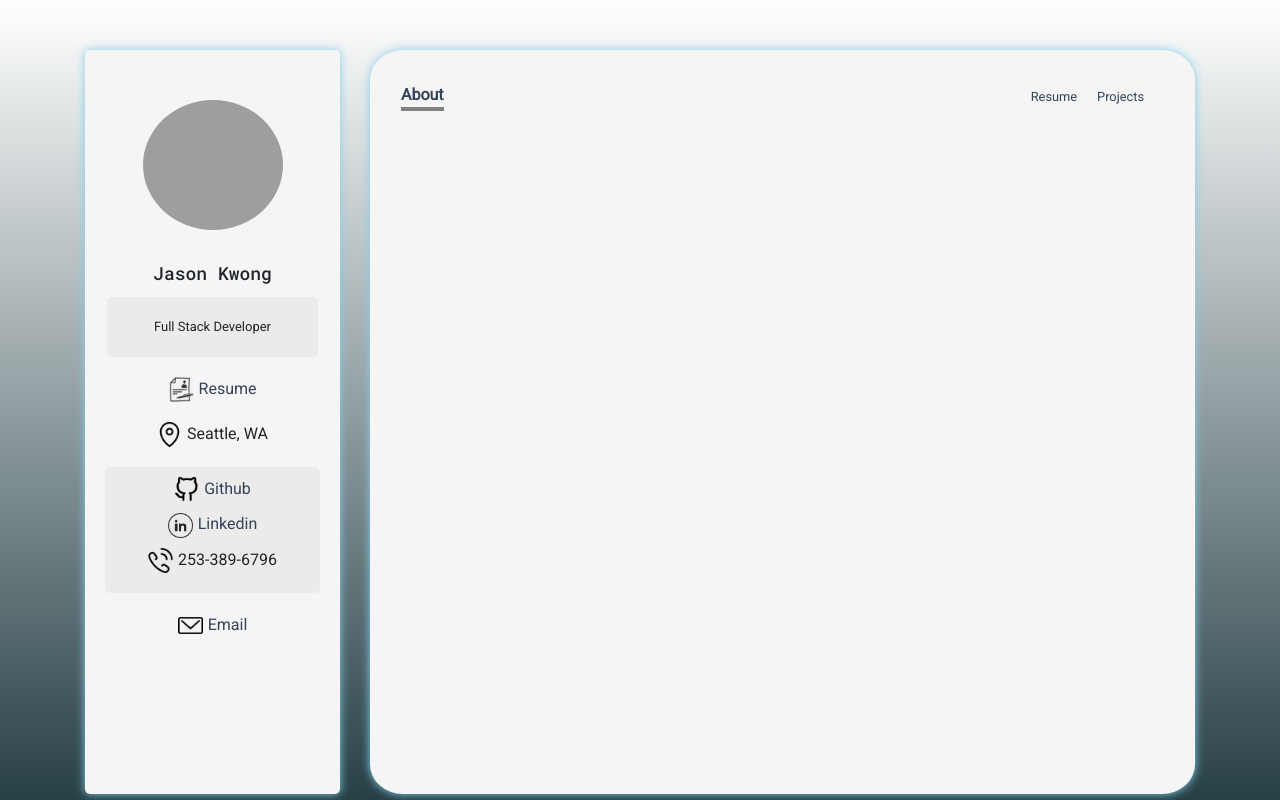
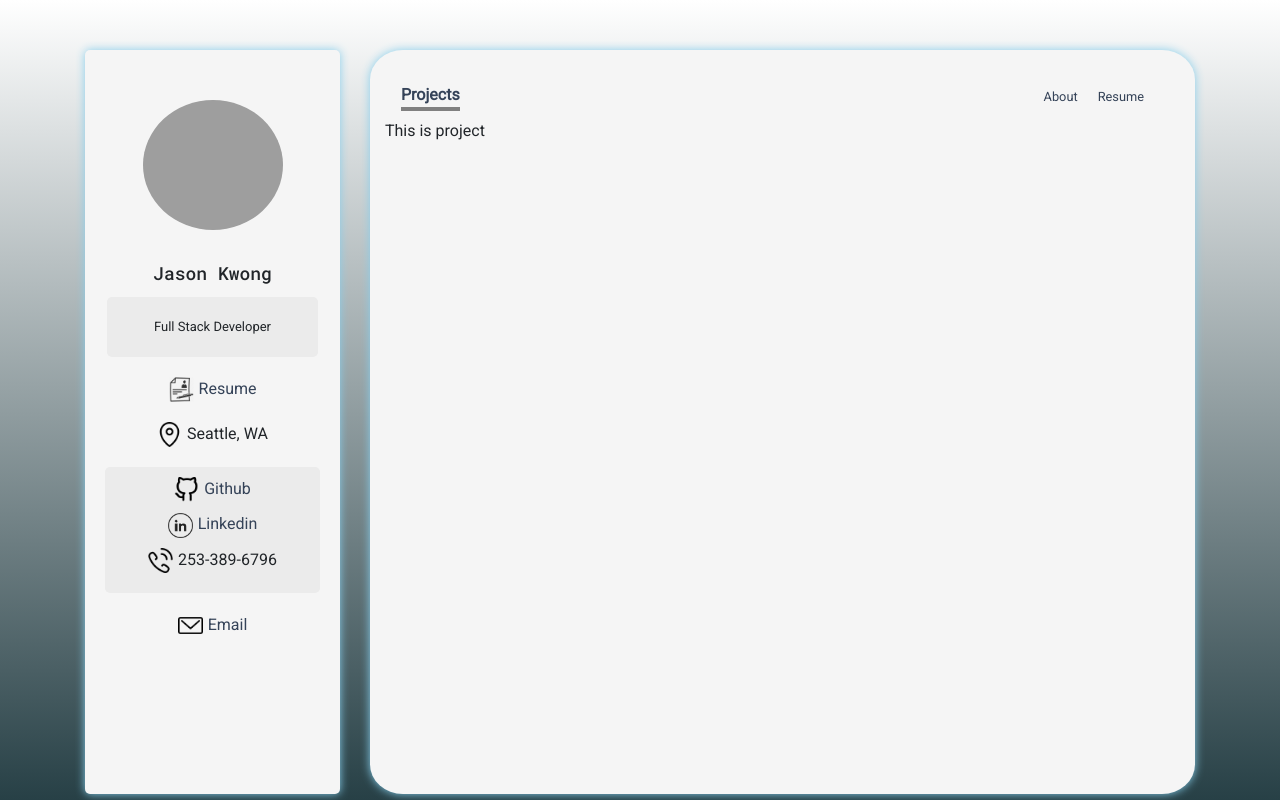
Before and after one commit to saikitjk/jkwong-portfolio, a React (Create React App) app: page /projects in a window 1280 px wide. Built offline with nearby package versions, Linux system fonts and the light colour scheme; grey boxes are pictures that could not be loaded.

Commit message:
fixed routing issue

```diff
--- a/src/components/about/About.js
+++ b/src/components/about/About.js
@@ -1,5 +1,5 @@
 import React from "react";
 
 export default function About() {
-  return <div></div>;
+  return <div>This is about</div>;
 }
--- a/src/components/main/MainContent.js
+++ b/src/components/main/MainContent.js
@@ -1,11 +1,40 @@
 import React from "react";
 import Nav from "../nav/Navbar";
+import {
+  BrowserRouter as Router,
+  Route,
+  Switch,
+  Redirect,
+} from "react-router-dom";
+import About from "../about/About";
+import Resume from "../resume/Resume";
+import Projects from "../projects/Projects";
 import "./style.css";
 
 export default function MainContent() {
   return (
-    <div className="app_main">
-      <Nav />
-    </div>
+    <Router>
+      <div className="app_main">
+        <Nav />
+        <Switch>
+          <Route exact path="/">
+            <About />
+          </Route>
+
+          <Route path="/resume">
+            <Resume />
+          </Route>
+
+          <Route path="/projects">
+            <Projects />
+          </Route>
+          <Route>
+            <Redirect to="/" />
+          </Route>
+        </Switch>
+      </div>
+    </Router>
   );
 }
+
+//Redirect is to redirect to home if user entered something other than /, /resume, or /projects
--- a/src/components/nav/Navbar.js
+++ b/src/components/nav/Navbar.js
@@ -1,9 +1,17 @@
-import React, { useState } from "react";
+import React, { useState, useEffect } from "react";
 import { Link } from "react-router-dom";
 import "./style.css";
 
 export default function Navbar() {
-  const [activeState, setActiveState] = useState("About");
+  const [activeState, setActiveState] = useState("");
+  //useEffect hook to check the url when the app is loaded the first time
+  useEffect(() => {
+    let currentURL = window.location.href;
+    if (currentURL.endsWith("/")) setActiveState("About");
+    else if (currentURL.endsWith("/resume")) setActiveState("Resume");
+    else if (currentURL.endsWith("/projects")) setActiveState("Projects");
+  }, [activeState]);
+
   return (
     <>
       <div className="navbar">
--- a/src/components/projects/Projects.js
+++ b/src/components/projects/Projects.js
@@ -1,5 +1,5 @@
 import React from "react";
 
 export default function Projects() {
-  return <div></div>;
+  return <div>This is project</div>;
 }
--- a/src/components/resume/resume.js
+++ b/src/components/resume/resume.js
@@ -1,5 +1,5 @@
 import React from "react";
 
-export default function resume() {
-  return <div></div>;
+export default function Resume() {
+  return <div>This is resume</div>;
 }
```
